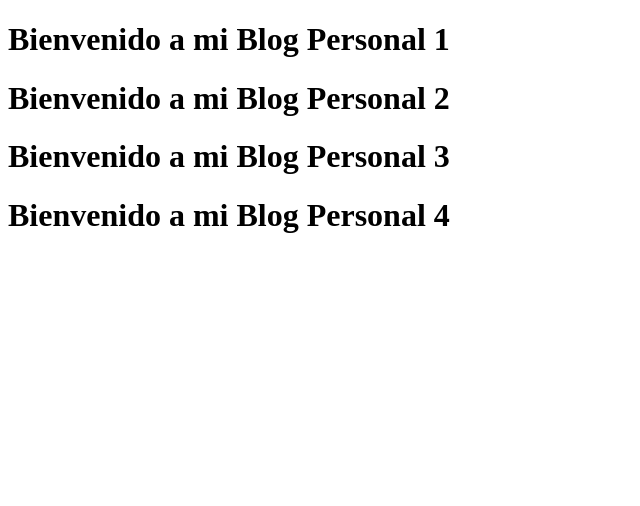
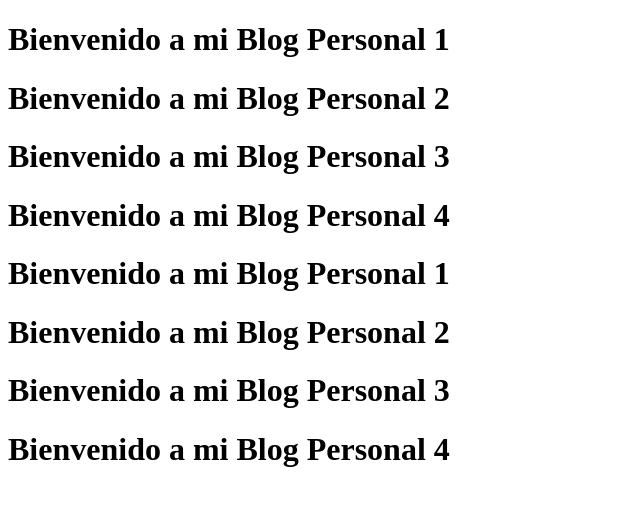
Before and after one commit to CordeiroM17/Blog-Personal, a plain HTML site: page index.html in a window 1280 px wide. Shown: the whole page, without its empty margins (0-640 px from the left). Drawn offline with Linux system fonts and the light colour scheme.

Commit message:
Etiquetas en html 2

```diff
--- a/index.html
+++ b/index.html
@@ -13,5 +13,13 @@
     <h1>Bienvenido a mi Blog Personal 3</h1>
 
     <h1>Bienvenido a mi Blog Personal 4</h1>
+
+    <h1>Bienvenido a mi Blog Personal 1</h1>
+
+    <h1>Bienvenido a mi Blog Personal 2</h1>
+
+    <h1>Bienvenido a mi Blog Personal 3</h1>
+
+    <h1>Bienvenido a mi Blog Personal 4</h1>
 </body>
 </html>
```
